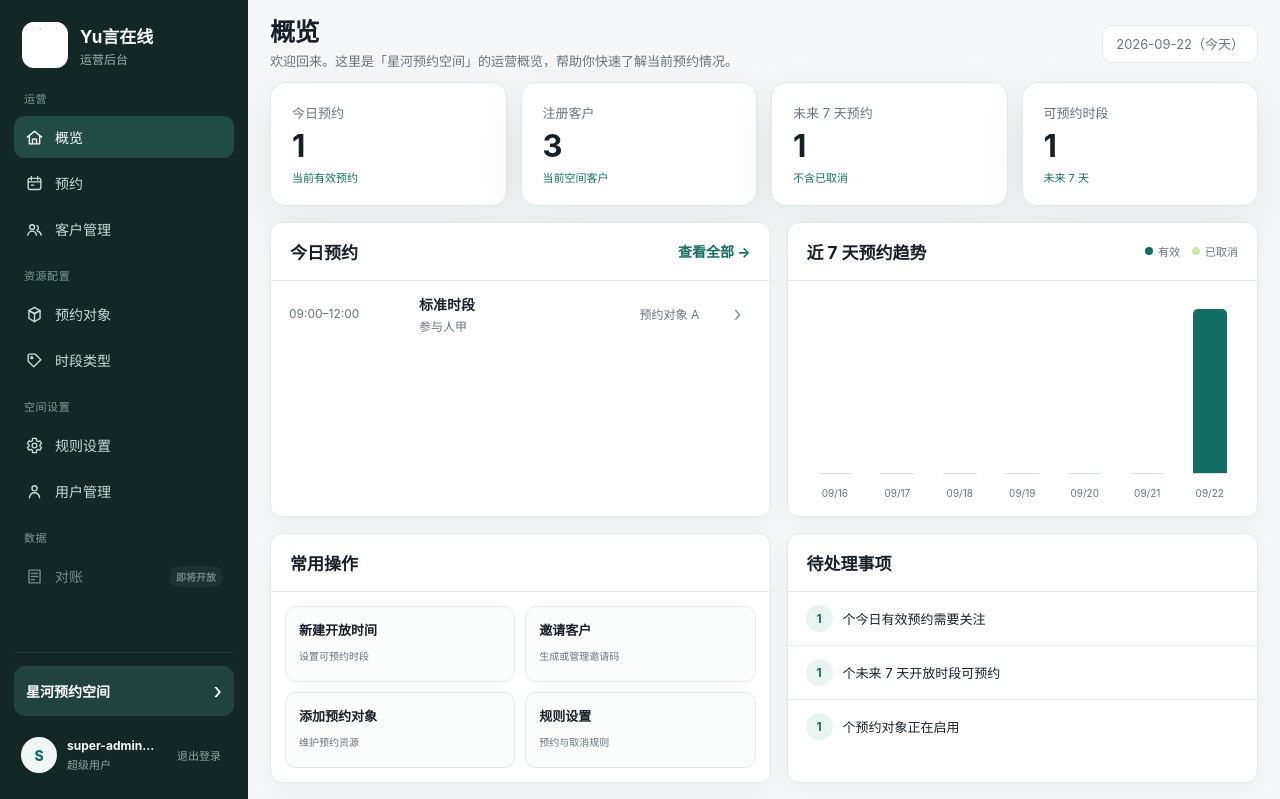
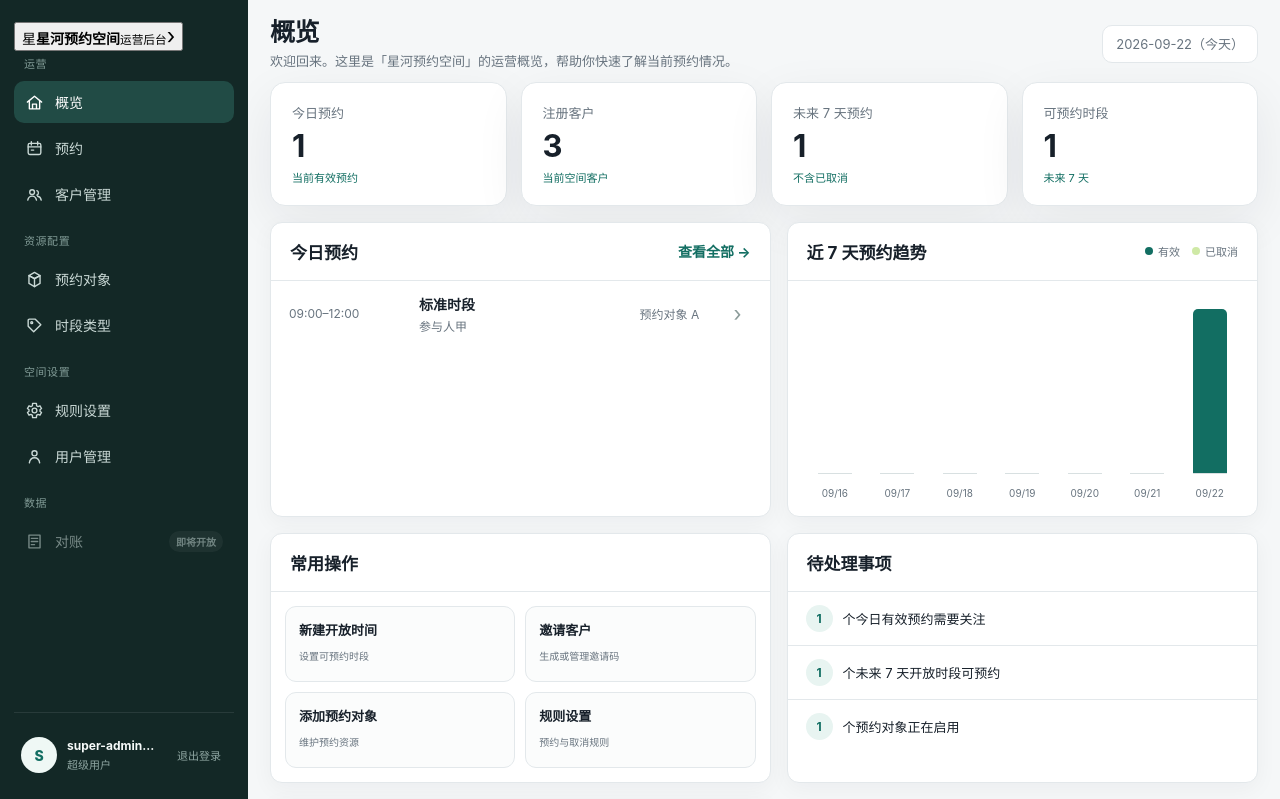
Before and after one commit to huangshirui/yuke, a Vue app in the folder apps/admin/: page /spaces/sp_demo_alpha/overview in a window 1280 px wide. Shown: the top 799 px of the page. Built offline with nearby package versions, Linux system fonts and the light colour scheme.

Commit message:
feat(admin): make current space the sidebar identity

```diff
--- a/apps/admin/src/App.vue
+++ b/apps/admin/src/App.vue
@@ -25,6 +25,10 @@ const currentSpace = computed(() =>
 )
 const isSuperAdmin = computed(() => admin.value?.platformRole === 'super_admin')
 const adminInitial = computed(() => (admin.value?.email || 'A').slice(0, 1).toUpperCase())
+const spaceInitial = computed(() => {
+  const name = currentSpace.value?.name.trim()
+  return name ? name.slice(0, 1).toUpperCase() : 'Y'
+})
 const roleLabel = computed(() => isSuperAdmin.value ? '超级用户' : '空间用户')
 
 function currentPath(section: string) {
@@ -108,11 +112,44 @@ onMounted(loadShell)
 
   <div v-else class="app-shell">
     <aside class="sidebar">
-      <div class="brand">
-        <span class="brand-logo-wrap"><img src="/yu-logo.png" alt="" class="brand-logo" /></span>
-        <div>
-          <strong>Yu言在线</strong>
-          <small>运营后台</small>
+      <div class="space-switcher space-switcher--brand">
+        <button
+          class="space-brand-button"
+          :aria-expanded="spaceMenuOpen"
+          aria-haspopup="menu"
+          @click="spaceMenuOpen = !spaceMenuOpen"
+        >
+          <span class="space-brand-mark" aria-hidden="true">{{ spaceInitial }}</span>
+          <span class="space-brand-copy">
+            <strong>{{ currentSpace?.name || '选择空间' }}</strong>
+            <small>运营后台</small>
+          </span>
+          <span class="switch-chevron" :class="{ open: spaceMenuOpen }">›</span>
+        </button>
+
+        <div v-if="spaceMenuOpen" class="space-menu" role="menu">
+          <div class="space-menu-heading">
+            <strong>切换空间</strong>
+            <button class="icon-button icon-button--plain" aria-label="关闭空间切换" @click="spaceMenuOpen = false">×</button>
+          </div>
+          <div class="space-menu-list">
+            <button
+              v-for="space in spaces"
+              :key="space.id"
+              class="space-menu-item"
+              :class="{ active: space.id === currentSpace?.id }"
+              role="menuitem"
+              @click="switchSpace(space.id)"
+            >
+              <span>{{ space.name }}</span>
+              <span v-if="space.id === currentSpace?.id" class="space-check">✓</span>
+            </button>
+            <div v-if="spaces.length === 0" class="space-menu-empty">还没有可访问空间。</div>
+          </div>
+          <div v-if="isSuperAdmin" class="space-menu-actions">
+            <button @click="openSpaceManagement(true)"><AppIcon name="plus" />新建空间</button>
+            <button @click="openSpaceManagement(false)"><AppIcon name="external" />管理空间</button>
+          </div>
         </div>
       </div>
 
@@ -165,43 +202,6 @@ onMounted(loadShell)
       <div class="sidebar-bottom">
         <div v-if="shellError" class="sidebar-error">{{ shellError }}</div>
 
-        <div class="space-switcher">
-          <button
-            class="space-switcher-button"
-            :aria-expanded="spaceMenuOpen"
-            aria-haspopup="menu"
-            @click="spaceMenuOpen = !spaceMenuOpen"
-          >
-            <strong>{{ currentSpace?.name || '选择空间' }}</strong>
-            <span class="switch-chevron" :class="{ open: spaceMenuOpen }">›</span>
-          </button>
-
-          <div v-if="spaceMenuOpen" class="space-menu" role="menu">
-            <div class="space-menu-heading">
-              <strong>切换空间</strong>
-              <button class="icon-button icon-button--plain" aria-label="关闭空间切换" @click="spaceMenuOpen = false">×</button>
-            </div>
-            <div class="space-menu-list">
-              <button
-                v-for="space in spaces"
-                :key="space.id"
-                class="space-menu-item"
-                :class="{ active: space.id === currentSpace?.id }"
-                role="menuitem"
-                @click="switchSpace(space.id)"
-              >
-                <span>{{ space.name }}</span>
-                <span v-if="space.id === currentSpace?.id" class="space-check">✓</span>
-              </button>
-              <div v-if="spaces.length === 0" class="space-menu-empty">还没有可访问空间。</div>
-            </div>
-            <div v-if="isSuperAdmin" class="space-menu-actions">
-              <button @click="openSpaceManagement(true)"><AppIcon name="plus" />新建空间</button>
-              <button @click="openSpaceManagement(false)"><AppIcon name="external" />管理空间</button>
-            </div>
-          </div>
-        </div>
-
         <div v-if="admin" class="account-card">
           <span class="avatar">{{ adminInitial }}</span>
           <div class="account-card__identity">
```
